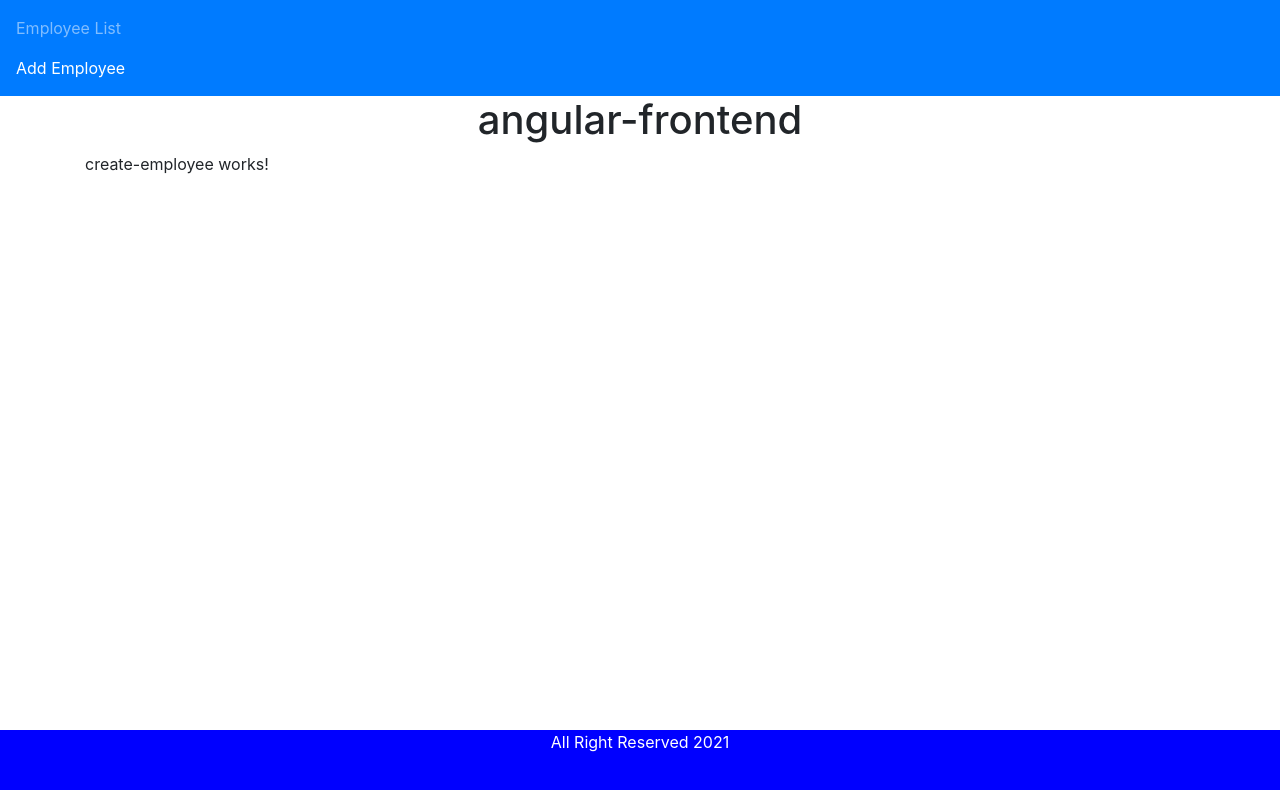
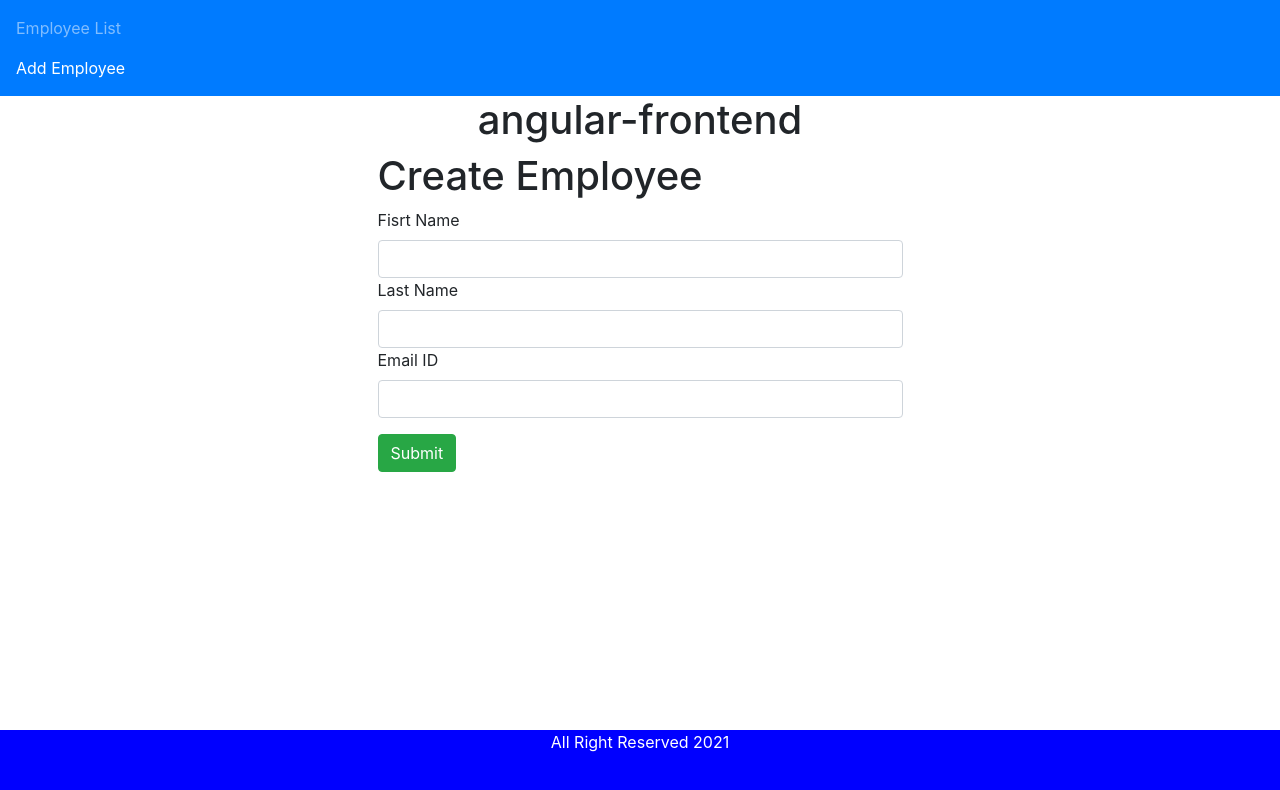
Before and after one commit to QuyetVV1995/fullstack, an Angular app in the folder frontend/angular-frontend/: page /create-employee in a window 1280 px wide. Shown: the top 790 px of the page. Built offline with nearby package versions, Linux system fonts and the light colour scheme.

Commit message:
Angular create Employee Form Handling

```diff
--- a/frontend/angular-frontend/src/app/app.module.ts
+++ b/frontend/angular-frontend/src/app/app.module.ts
@@ -1,6 +1,7 @@
 import { NgModule } from '@angular/core';
 import { BrowserModule } from '@angular/platform-browser';
 import { HttpClientModule} from '@angular/common/http';
+import { FormsModule} from '@angular/forms'
 
 import { AppRoutingModule } from './app-routing.module';
 import { AppComponent } from './app.component';
@@ -17,7 +18,8 @@ import { CreateEmployeeComponent } from './create-employee/create-employee.compo
   imports: [
     BrowserModule,
     AppRoutingModule,
-    HttpClientModule
+    HttpClientModule,
+    FormsModule
 
   ],
   providers: [],
--- a/frontend/angular-frontend/src/app/create-employee/create-employee.component.html
+++ b/frontend/angular-frontend/src/app/create-employee/create-employee.component.html
@@ -1 +1,21 @@
-<p>create-employee works!</p>
+<div class="col-md-6 offset-md-3">
+  <h1>Create Employee </h1>
+
+  <form (ngSubmit)="onSubmit()">
+    <div class="form-group">
+        <label> Fisrt Name</label>
+        <input type="text" class="form-control"
+          id="fisrtName" [(ngModel)]="employee.firstName" name="fisrtName">
+
+          <label> Last Name</label>
+        <input type="text" class="form-control"
+          id="lastName" [(ngModel)]="employee.lastName" name="lastName">
+
+          <label> Email ID</label>
+        <input type="text" class="form-control"
+          id="emailId" [(ngModel)]="employee.emailId" name="emailId">
+    </div>
+
+    <button class="btn btn-success" type="submit">Submit</button>
+  </form>
+</div>
--- a/frontend/angular-frontend/src/app/create-employee/create-employee.component.ts
+++ b/frontend/angular-frontend/src/app/create-employee/create-employee.component.ts
@@ -1,4 +1,5 @@
 import { Component, OnInit } from '@angular/core';
+import { Employee } from '../employee';
 
 @Component({
   selector: 'app-create-employee',
@@ -7,9 +8,14 @@ import { Component, OnInit } from '@angular/core';
 })
 export class CreateEmployeeComponent implements OnInit {
 
+  employee: Employee = new Employee();
+
   constructor() { }
 
   ngOnInit(): void {
   }
 
+  onSubmit(){
+    console.log(this.employee);
+  }
 }
```
